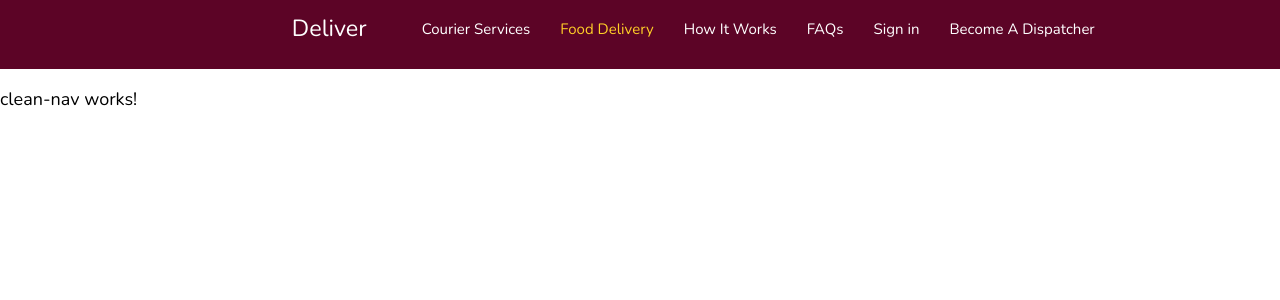
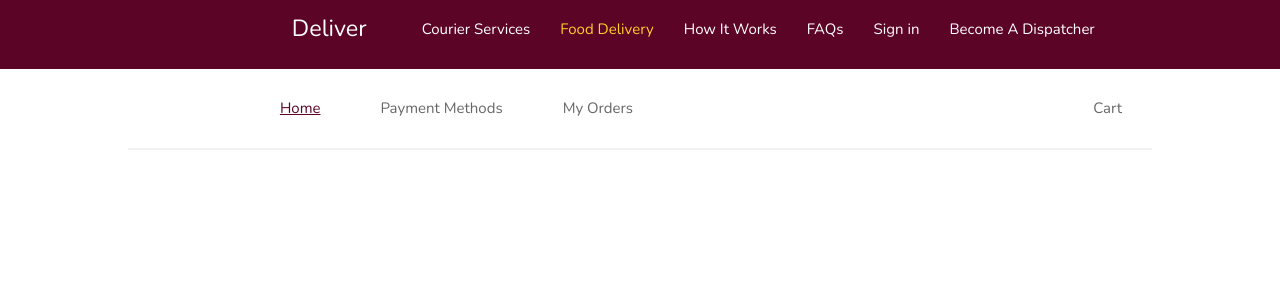
Before and after one commit to SeunJay/AngularProject, an Angular app: page / in a window 1280 px wide. Shown: the top 300 px of the page. Built offline with nearby package versions, Linux system fonts and the light colour scheme.

Commit message:
add markup

```diff
--- a/src/app/clean-nav/clean-nav.component.html
+++ b/src/app/clean-nav/clean-nav.component.html
@@ -1 +1,11 @@
-<p>clean-nav works!</p>
+
+  <div class="container">
+    <nav class="nav">
+      <ul class="flex-container">
+        <li ><a href="#" class="home">Home</a></li>
+        <li>Payment Methods</li>
+        <li>My Orders</li>
+        <li class="cart">Cart</li>
+      </ul>
+    </nav>
+  </div>
```
